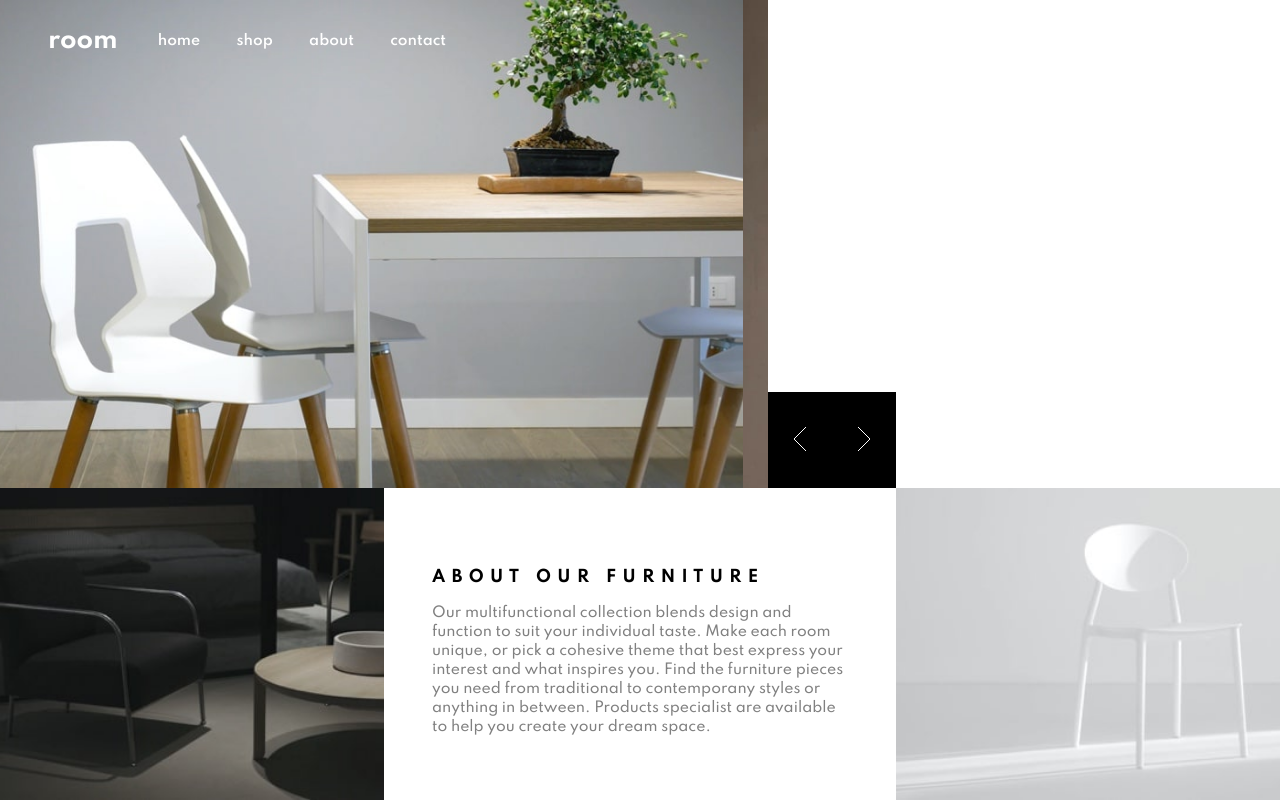
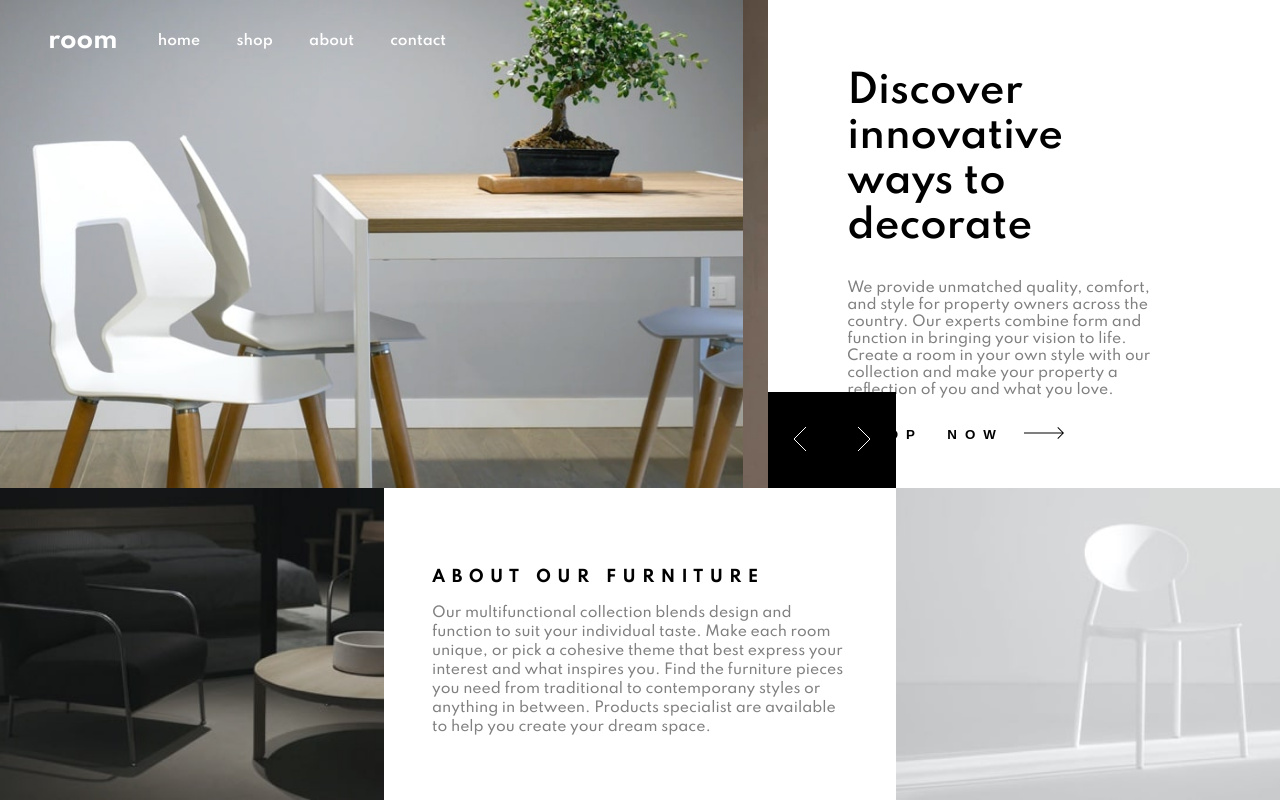
Before and after one commit to mecamon/room-html-css-js, a plain HTML site: page index.html in a window 1280 px wide. Drawn offline with Linux system fonts and the light colour scheme.

Commit message:
Both sliders done

```diff
--- a/app.js
+++ b/app.js
@@ -1,28 +1,34 @@
 const imageSlides = document.querySelector('.images-slides');
+const textSlides = document.querySelector('.text-slides');
 const prevButton = document.querySelector('.prev');
 const nextButton = document.querySelector('.next');
 
 let imageSlideInterval = setInterval(() => {
 	nextSlide(imageSlides);
+	nextSlide(textSlides);
 }, 5000);
 
 nextButton.onclick = () => {
 	nextSlide(imageSlides);
+	nextSlide(textSlides);
 
 	clearInterval(imageSlideInterval);
 
 	imageSlideInterval = setInterval(() => {
 		nextSlide(imageSlides);
+		nextSlide(textSlides);
 	}, 5000);
 };
 
 prevButton.onclick = () => {
 	prevSlide(imageSlides);
+	prevSlide(textSlides);
 
 	clearInterval(imageSlideInterval);
 
 	imageSlideInterval = setInterval(() => {
 		nextSlide(imageSlides);
+		nextSlide(textSlides);
 	}, 5000);
 };
 
--- a/index.html
+++ b/index.html
@@ -26,7 +26,55 @@
 					<div class="image-3"></div>
 				</div>
 			</div>
-			<div class="slider-container-2"></div>
+			<div class="slider-container-2">
+				<div class="text-slides">
+					<div class="info-area-1">
+						<h2>Discover innovative ways to decorate</h2>
+						<span>
+							We provide unmatched quality, comfort, and style for
+							property owners across the country. Our experts
+							combine form and function in bringing your vision to
+							life. Create a room in your own style with our
+							collection and make your property a reflection of
+							you and what you love.
+						</span>
+						<button id="arrow-btn">
+							Shop now
+							<img src="./images/icon-arrow.svg" alt="Arrow" />
+						</button>
+					</div>
+					<div class="info-area-2">
+						<h2>We are available all across the world</h2>
+						<span>
+							We provide unmatched quality, comfort, and style for
+							property owners across the country. Our experts
+							combine form and function in bringing your vision to
+							life. Create a room in your own style with our
+							collection and make your property a reflection of
+							you and what you love.
+						</span>
+						<button id="arrow-btn">
+							Shop now
+							<img src="./images/icon-arrow.svg" alt="Arrow" />
+						</button>
+					</div>
+					<div class="info-area-3">
+						<h2>Manufactured with the best materials</h2>
+						<span>
+							We provide unmatched quality, comfort, and style for
+							property owners across the country. Our experts
+							combine form and function in bringing your vision to
+							life. Create a room in your own style with our
+							collection and make your property a reflection of
+							you and what you love.
+						</span>
+						<button id="arrow-btn">
+							Shop now
+							<img src="./images/icon-arrow.svg" alt="Arrow" />
+						</button>
+					</div>
+				</div>
+			</div>
 			<div class="bg-photo1"></div>
 			<div class="about-products">
 				<h3>About our furniture</h3>
--- a/style.css
+++ b/style.css
@@ -24,11 +24,9 @@ nav {
 	height: 80px;
 	margin-left: 3em;
 }
-
 nav h2 {
 	color: white;
 }
-
 li {
 	list-style: none;
 	display: inline;
@@ -75,12 +73,56 @@ li a {
 	width: 33.3333%;
 	height: 100%;
 }
-
 .slider-container-2 {
 	grid-area: 1 / 7 / 2 / 11;
-	/* background-color: gray; */
+	overflow: hidden;
 }
-
+.text-slides {
+	display: flex;
+	width: 300%;
+	height: 100%;
+	margin-left: 0;
+	transition: 2s;
+}
+.info-area-1,
+.info-area-2,
+.info-area-3 {
+	display: flex;
+	flex-direction: column;
+	justify-content: center;
+	align-items: flex-start;
+	width: 33.3333%;
+	padding-left: 6em;
+	padding-right: 6em;
+}
+.info-area-1 span,
+.info-area-2 span,
+.info-area-3 span {
+	font-size: 14px;
+	color: gray;
+	font-weight: 500;
+}
+.info-area-1 h2,
+.info-area-2 h2,
+.info-area-3 h2 {
+	font-size: 38px;
+	font-weight: 600;
+}
+#arrow-btn {
+	margin-top: 2em;
+	display: flex;
+	cursor: pointer;
+	background-color: white;
+	text-transform: uppercase;
+	letter-spacing: 8px;
+	word-spacing: 13px;
+	font-weight: 600;
+	width: 260px;
+	height: 25px;
+}
+#arrow-btn img {
+	margin-left: 1.5em;
+}
 .slider-buttons {
 	grid-column-start: 7;
 	grid-column-end: 8;
@@ -117,7 +159,7 @@ button:hover {
 .about-products span {
 	font-size: 14px;
 	color: gray;
-	font-size: 600;
+	font-weight: 500;
 }
 .bg-photo2 {
 	grid-area: 2 / 8 / 3 / 11;
```
